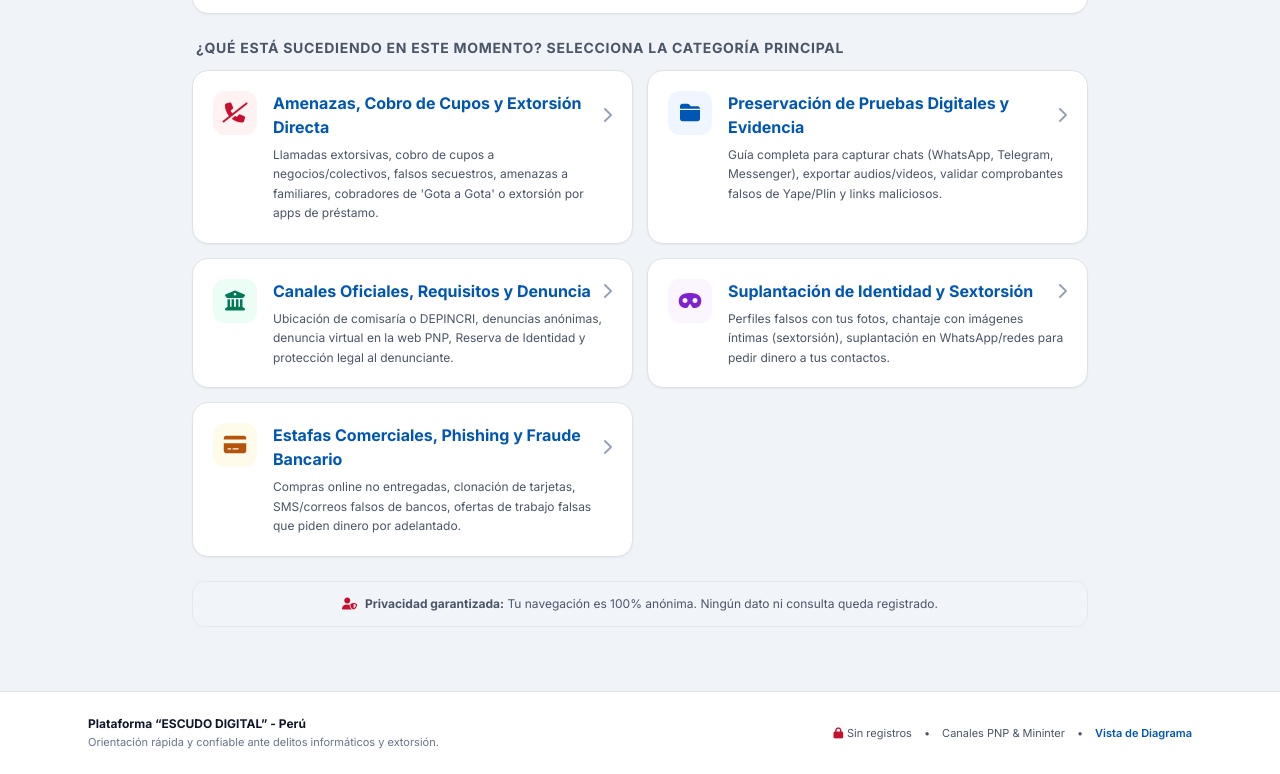
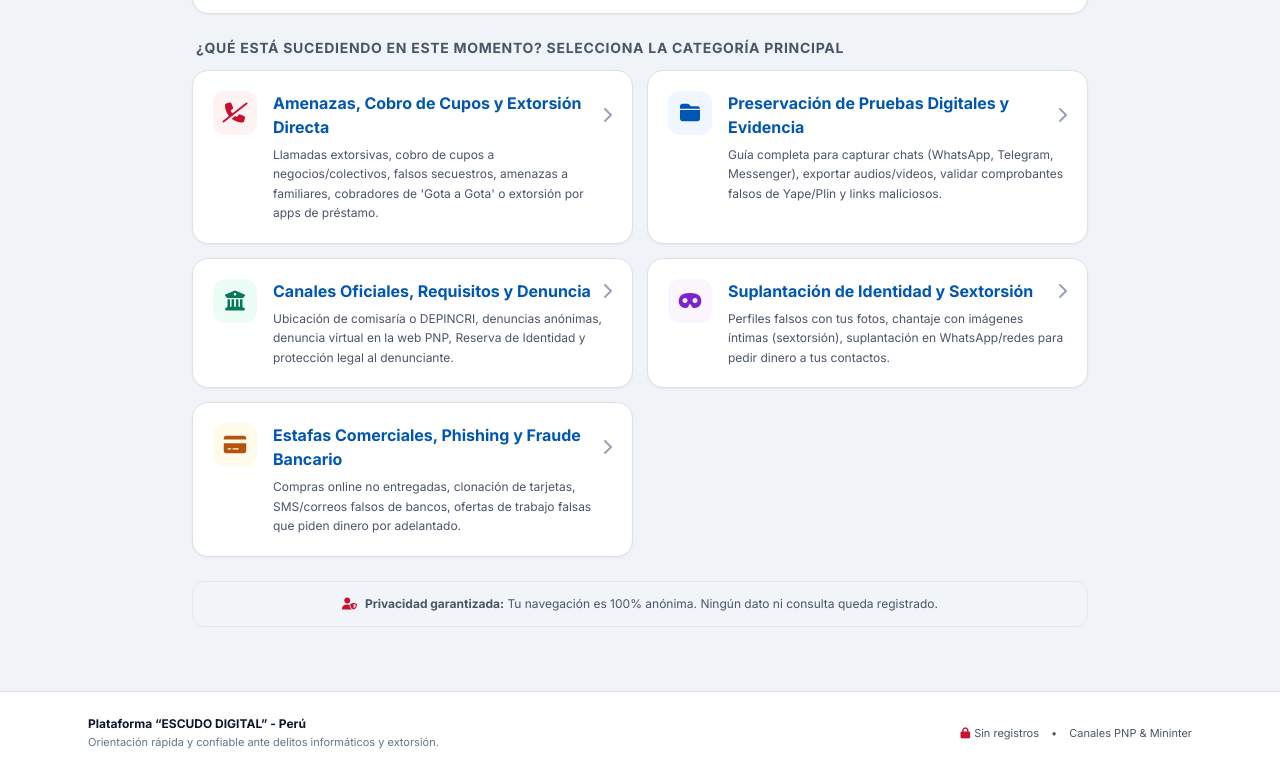
Before and after one commit to ikerchborn/Escudo-Digital-UCV, a plain HTML site: page index.html in a window 1280 px wide. Shown: the part 299-1073 px from the top of the page. Drawn offline with nearby package versions, Linux system fonts and the light colour scheme.

Commit message:
Remove 'Vista de Diagrama' link from footer
Removed link to 'Vista de Diagrama' in footer.

```diff
--- a/index.html
+++ b/index.html
@@ -490,10 +490,6 @@
         <span class="flex items-center gap-1"><i class="fas fa-lock text-gob-red"></i> Sin registros</span>
         <span>•</span>
         <span>Canales PNP & Mininter</span>
-        <span>•</span>
-        <a href="#" onclick="toggleMockupOverview(); return false;" class="text-gob-link hover:underline font-semibold py-1">
-          Vista de Diagrama
-        </a>
       </div>
     </div>
   </footer>
```
